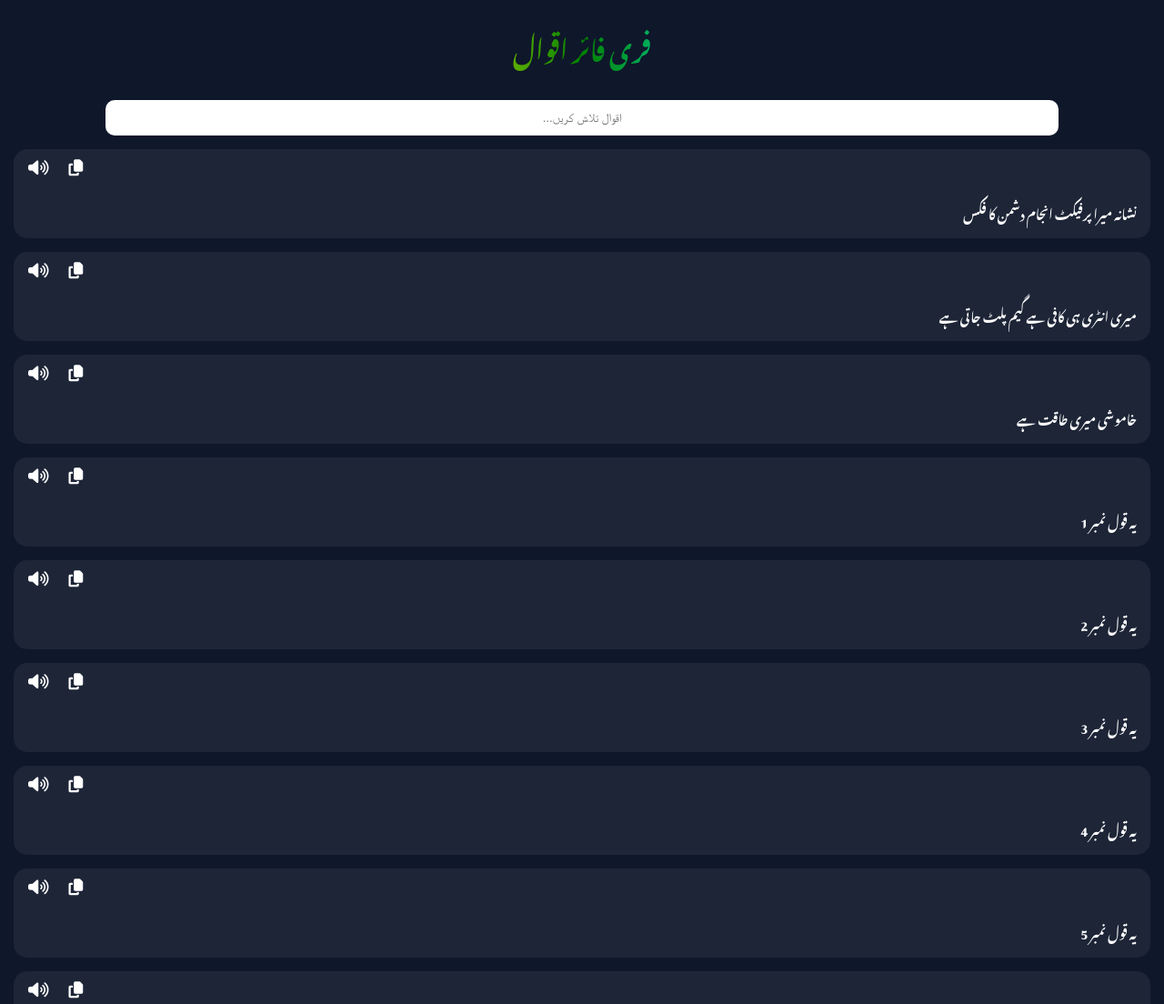
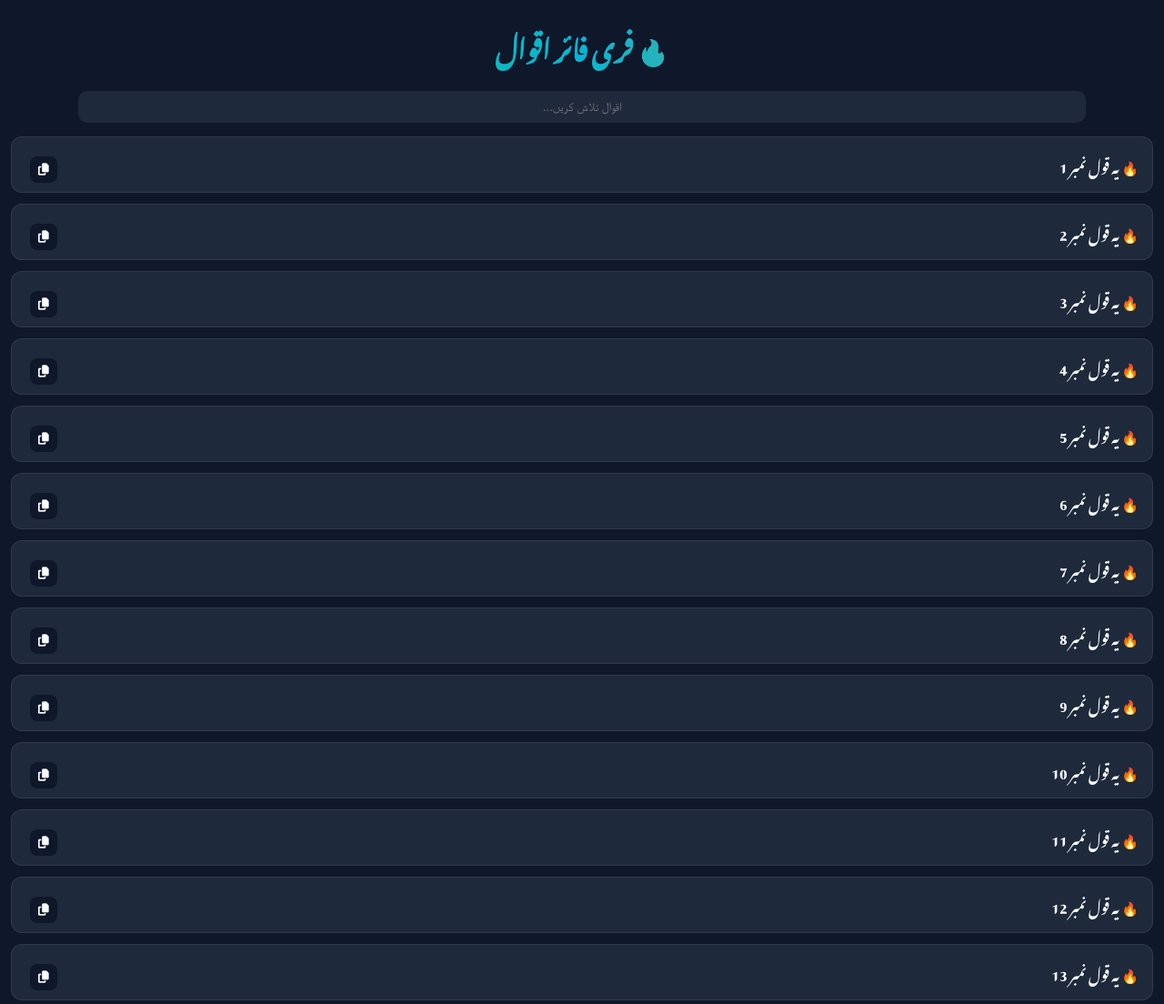
Before and after one commit to gullnoor596-svg/FF-akwal, a plain HTML site: page index.html in a window 1280 px wide. Shown: the top 1104 px of the page at 91% size. Drawn offline with Linux system fonts and the light colour scheme; a web font is replaced by a local one.

Commit message:
Update index.html

```diff
--- a/index.html
+++ b/index.html
@@ -9,62 +9,86 @@
 <link rel="stylesheet" href="https://cdnjs.cloudflare.com/ajax/libs/font-awesome/6.5.0/css/all.min.css">
 
 <style>
+
+/* ===== BODY (FAST) ===== */
 body{
   margin:0;
   font-family:'Noto Nastaliq Urdu', serif;
-  background:#0f172a;
+  background: #0f172a;
   color:#fff;
 }
 
+/* ===== TITLE ===== */
 .title{
   text-align:center;
   font-size:28px;
-  padding:15px;
-  background:linear-gradient(90deg,red,orange,yellow,green,cyan,blue,violet);
+  margin:15px;
+  font-weight:900;
+  background:linear-gradient(90deg,#22c55e,#06b6d4,#f59e0b);
   -webkit-background-clip:text;
   -webkit-text-fill-color:transparent;
 }
 
+/* ===== SEARCH ===== */
 #search{
-  width:80%;
-  margin:10px auto;
-  padding:12px;
+  width:85%;
+  margin:10px auto 15px;
+  display:block;
+  padding:10px;
   border-radius:10px;
   border:none;
-  display:block;
+  outline:none;
   text-align:center;
+  background:#1e293b;
+  color:#fff;
+}
+
+/* ===== CARD (LIGHTWEIGHT) ===== */
+.card{
+  margin:12px;
+  padding:15px;
+  border-radius:12px;
+  background:#1e293b;
+  border:1px solid rgba(255,255,255,0.08);
+  transition:0.2s;
+}
+
+.card:hover{
+  transform:scale(1.01);
+  border-color:#22c55e;
+}
+
+/* ===== TEXT ===== */
+.text{
+  font-size:15px;
+  line-height:2;
+}
+
+/* ===== COPY BUTTON ===== */
+.actionBox{
+  position:absolute;
+  left:20px;
+  top:10px;
 }
 
 .card{
-  margin:15px;
-  padding:15px;
-  border-radius:15px;
-  background:rgba(255,255,255,0.06);
   position:relative;
 }
 
-.text{
-  margin-top:40px;
-  font-size:14px;
-  line-height:2;
-}
-
-.actionBox{
-  position:absolute;
-  top:10px;
-  left:10px;
-  display:flex;
-  gap:10px;
-}
-
 .actionBox button{
-  background:none;
+  background:#0f172a;
   border:none;
-  font-size:18px;
+  padding:7px 9px;
+  border-radius:8px;
   color:#fff;
   cursor:pointer;
 }
 
+.actionBox button:active{
+  transform:scale(0.95);
+}
+
+/* ===== LOAD ===== */
 #loadMore{
   margin:20px auto;
   display:block;
@@ -72,14 +96,16 @@ body{
   border:none;
   border-radius:10px;
   background:#22c55e;
+  color:#000;
   font-weight:800;
 }
+
 </style>
 </head>
 
 <body>
 
-<div class="title">فری فائر اقوال</div>
+<div class="title">🔥 فری فائر اقوال</div>
 
 <input id="search" placeholder="اقوال تلاش کریں..." oninput="searchQuotes()">
 
@@ -89,45 +115,21 @@ body{
 
 <script>
 
-/* 🔥 SETTINGS */
-const MIN_LENGTH = 10;
-const MAX_LENGTH = 80;
+const quotes = Array.from({length:120},(_,i)=>({
+id:i,
+show:"🔥 یہ قول نمبر "+(i+1),
+copy:"quote "+(i+1)
+}));
 
-/* CUSTOM QUOTES */
-const customQuotes = [
-{id:1, show:"نشانہ میرا پرفیکٹ انجام دشمن کا فکس", copy:"text1"},
-{id:2, show:"میری انٹری ہی کافی ہے گیم پلٹ جاتی ہے", copy:"text2"},
-{id:3, show:"خاموشی میری طاقت ہے", copy:"text3"},
-];
+let filtered=[...quotes];
+let page=1;
+let limit=15;
 
-/* AUTO QUOTES (200 + LENGTH FILTER) */
-const autoQuotes = Array.from({length:200},(_,i)=>({
-id:i+100,
-show:"یہ قول نمبر "+(i+1),
-copy:"text "+(i+1)
-})).filter(q =>
-    q.show.length >= MIN_LENGTH &&
-    q.show.length <= MAX_LENGTH
-);
-
-/* MERGE */
-const quotes = [...customQuotes, ...autoQuotes];
-
-let filtered = [...quotes];
-let page = 1;
-let limit = 20;
-
-/* SEARCH + FILTER */
+/* SEARCH */
 function searchQuotes(){
-let v = document.getElementById("search").value.toLowerCase();
-
-filtered = quotes.filter(q =>
-    q.show.toLowerCase().includes(v) &&
-    q.show.length >= MIN_LENGTH &&
-    q.show.length <= MAX_LENGTH
-);
-
-page = 1;
+let v=document.getElementById("search").value.toLowerCase();
+filtered=quotes.filter(q=>q.show.toLowerCase().includes(v));
+page=1;
 render();
 }
 
@@ -137,46 +139,29 @@ page++;
 render();
 }
 
-/* COPY */
-function copyText(text){
-navigator.clipboard.writeText(text);
-}
+/* RENDER (FAST) */
+function render(){
+let c=document.getElementById("container");
+c.innerHTML="";
 
-/* 🔊 SPEAK (ANDROID WEBVIEW ONLY) */
-function speakText(text){
-    if(window.Android && Android.speak){
-        Android.speak(text);
-    } else {
-        alert("Speak not supported in browser");
-    }
-}
+let end = page * limit;
 
-/* RENDER */
-function render(){
-let c = document.getElementById("container");
-c.innerHTML = "";
-
-filtered.slice(0, page * limit).forEach(q=>{
+for(let i=0;i<end && i<filtered.length;i++){
+let q = filtered[i];
 
 c.innerHTML += `
 <div class="card">
 
 <div class="actionBox">
-
-<button onclick="copyText('${q.copy}')">
+<button onclick="navigator.clipboard.writeText('${q.copy}')">
 <i class="fas fa-copy"></i>
 </button>
-
-<button onclick="speakText('${q.show}')">
-<i class="fas fa-volume-up"></i>
-</button>
-
 </div>
 
 <div class="text">${q.show}</div>
 
 </div>`;
-});
+}
 }
 
 render();
```
